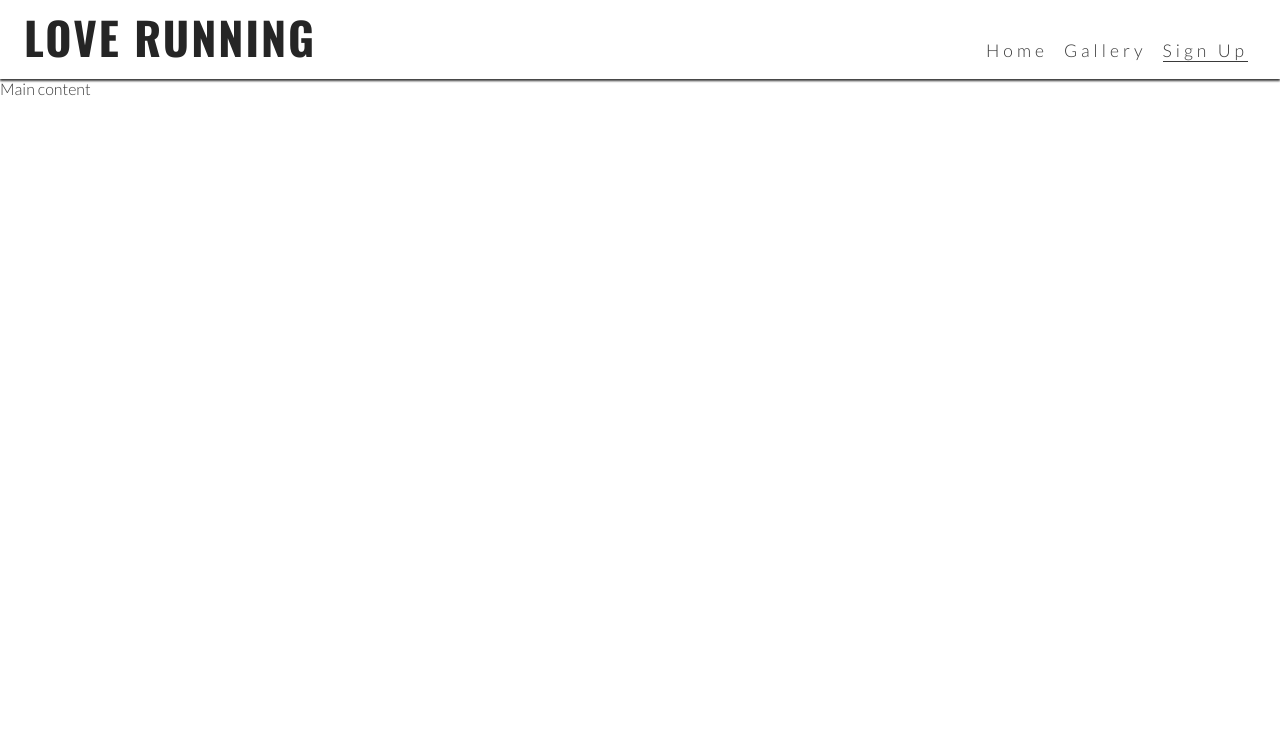
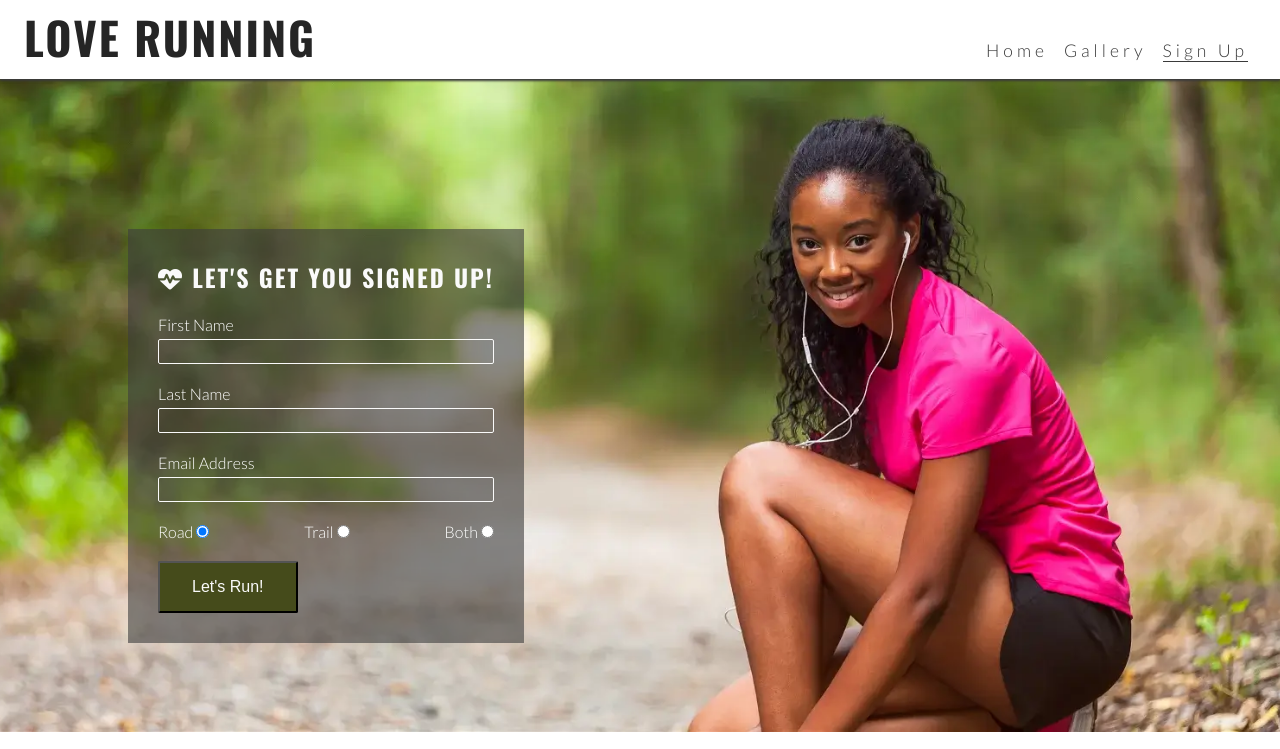
Before and after one commit to mbriscoe/love-running, a plain HTML site: page signup.html in a window 1280 px wide. Shown: the top 749 px of the page. Drawn offline with nearby package versions, Linux system fonts and the light colour scheme.

Commit message:
Style sing up page

```diff
--- a/assets/css/style.css
+++ b/assets/css/style.css
@@ -25,6 +25,10 @@ h3 {
   text-transform: uppercase;
   letter-spacing: 2px;
   color: #252525;
+}
+
+.hidden-heading {
+  display: none;
 }
 
 /* Header */
@@ -86,9 +90,13 @@ nav {
 
 /* Main content */
 main {
-  /* Make main element take up any surplus space to push footer down */
+  /* Enlarge main element to push footer down*/
   flex: 1 0 auto;
+  /* Add margin at the top to prevent content from being covered by the header */
   margin-top: 47px;
+  /* Enable flex properties for child elements */
+  display: flex;
+  flex-direction: column;
 }
 
 /* Hero section */
@@ -177,7 +185,7 @@ main {
     Each div will expand to fill the available space on its row */
   flex-basis: 200px;
   flex-grow: 1;
-  /* Creates a grid of meetup time divs over the background image */
+  /* Creates a grid of meetup time dives over the background image */
   border: 2px solid white;
 }
 
@@ -194,6 +202,52 @@ main {
 
 #photos {
   line-height: 0;
+}
+
+/* Form */
+#signup {
+  background-image: url("../images/signup-image.webp");
+  background-size: cover;
+  background-position: 75%;
+  padding: 20px 10% 0 10%;
+  flex-grow: 1;
+}
+
+#signup-form {
+  color: #ffffff;
+  background-color: rgba(60, 60, 60, 0.6);
+  padding: 30px;
+}
+
+#signup-form > h2 {
+  color: #fafafa;
+  margin-bottom: 20px;
+}
+
+.text-input {
+  background: transparent;
+  color: #fafafa;
+  width: 100%;
+  height: 25px;
+  margin: 5px 0 20px 0;
+  border: 1px solid #fafafa;
+  border-radius: 2px;
+  padding: 0 5px;
+}
+
+.radio-buttons {
+  width: 100%;
+  display: flex;
+  justify-content: space-between;
+}
+
+.join-button {
+  margin-top: 20px;
+  border-radius: 2px;
+  padding: 15px 32px;
+  font-size: 100%;
+  background-color: #454b1b;
+  color: #fafafa;
 }
 
 /* Footer */
@@ -282,6 +336,28 @@ main {
   #photos {
     column-count: 3;
   }
+
+  /* Form */
+  #signup {
+    background-position: center;
+    position: relative;
+  }
+
+  #signup-form {
+    max-width: 400px;
+    position: absolute;
+    left: 10%;
+    top: 150px;
+  }
+
+  .text-input:hover {
+    border-color: #f16c6b;
+  }
+
+  .join-button:hover {
+    background-color: #fafafa;
+    color: #454b1b;
+  }
 }
 
 /* Large devices (laptops and desktops, 992px and up) */
--- a/signup.html
+++ b/signup.html
@@ -33,7 +33,39 @@
       </nav>
     </header>
     <!-- Main Content -->
-    <main>Main content</main>
+    <!-- Main content -->
+    <main>
+      <section id="signup">
+        <form id="signup-form" method="POST" action="https://formdump.codeinstitute.net">
+          <h2><i class="fa-solid fa-heartbeat"></i> Let's get you signed up!</h2>
+          <label for="first_name">First Name</label>
+          <input type="text" name="first_name" id="first_name" class="text-input" required />
+          <br />
+          <label for="last_name">Last Name</label>
+          <input type="text" name="last_name" id="last_name" class="text-input" required />
+          <br />
+          <label for="email_address">Email Address</label>
+          <input type="email" name="email_address" id="email_address" class="text-input" required />
+          <br />
+          <div class="radio-buttons">
+            <div>
+              <label for="road">Road</label>
+              <input type="radio" name="running_preference" id="road" value="road" required checked />
+            </div>
+            <div>
+              <label for="trail">Trail</label>
+              <input type="radio" name="running_preference" id="trail" value="trail" required />
+            </div>
+            <div>
+              <label for="both">Both</label>
+              <input type="radio" name="running_preference" id="both" value="both" required />
+            </div>
+          </div>
+          <button type="submit" class="join-button">Let's Run!</button>
+        </form>
+      </section>
+    </main>
+
     <!-- Footer -->
     <footer>
       <ul id="social-networks">
```
Also changed, not shown: assets/images/signup-image.webp (added).
